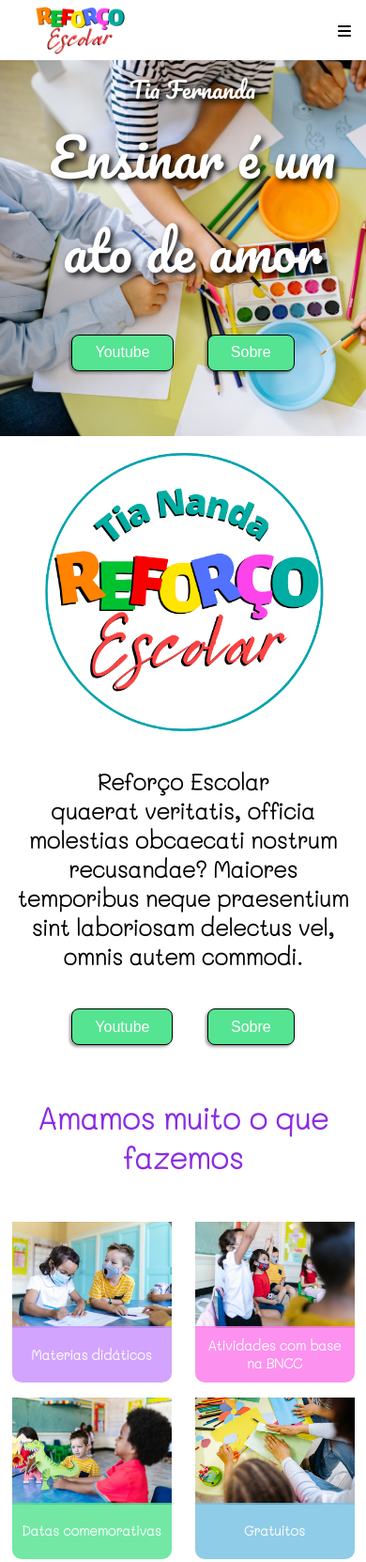
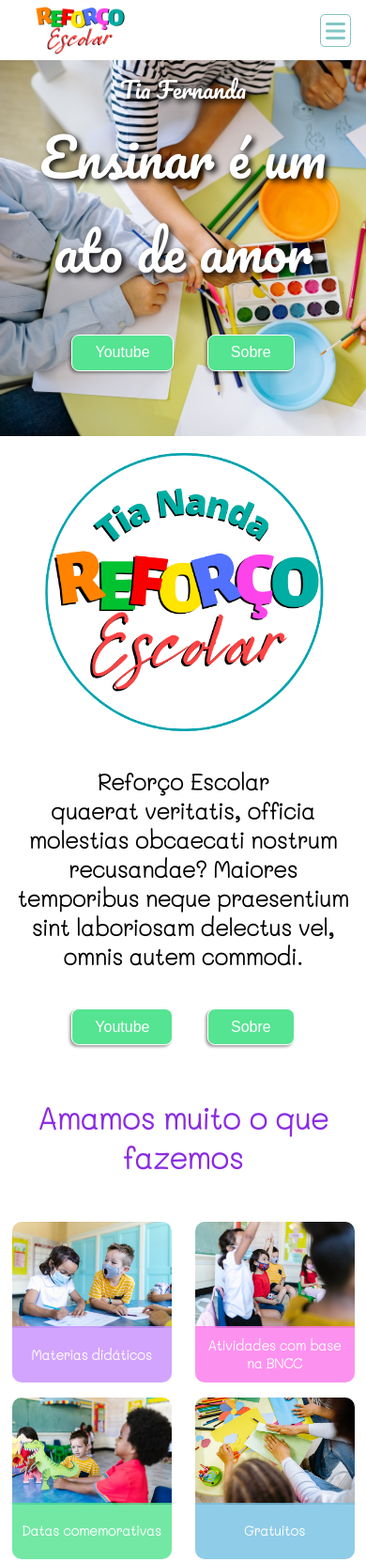
Before and after one commit to humbertomonteiro/tia_nanda, a plain HTML site: page index.html in a window 390 px wide. Shown: the top 1662 px of the page at 94% size. Drawn offline with Linux system fonts and the light colour scheme.

Commit message:
algumas mudanças

```diff
--- a/css/estilo.css
+++ b/css/estilo.css
@@ -34,7 +34,7 @@ a {
 .nav-item {
     list-style: none;
     padding: 5px;
-    border-radius: 20px;
+    border-radius: 10px;
     font-weight: bolder;
     transition: .5s;
 }
@@ -46,6 +46,15 @@ a {
 .nav-link {
     font-weight: bolder;
     padding: 0.5em;
+    color: black;
+}
+
+.nav-toggle {
+    font-size: 1.5em;
+    color: #018b857e;
+    padding: 1px 5px;
+    border: 1px solid #018b857e;
+    border-radius: 5px;
 }
 
 .principal {
@@ -80,8 +89,8 @@ a {
 
 .btn {
     background-color: rgb(85, 228, 145);
-    border: .5px solid black;
     color: white;
+    border: .5px solid white;
     border-radius: 8px;
     padding:  0.6em 1.5em;
     margin: 2.5em 1em;
@@ -91,7 +100,8 @@ a {
 }
 
 .btn:hover {
-    background-color: rgb(44, 221, 118);
+    background-color: rgb(78, 219, 137);
+    color: black;
 }
 
 .container {
@@ -146,11 +156,13 @@ a {
 
 .card {
     text-align: center;
+    margin-top: .5em;
     padding-top: .5em;
 }
 
 .card img {
     width: 230px;
+    border-radius: 10px 10px 0 0;
 }
 
 .sobrepor {
@@ -258,6 +270,9 @@ a {
 
 @media(max-width: 768px) {
 
+    .principal h1, h2 {
+        margin-left: 0;
+    }
     .principal {
         text-align: center;
         height: 400px;
--- a/index.html
+++ b/index.html
@@ -14,11 +14,22 @@
                 <img class="logo" src="img/logo.png" alt="">
             </a>
 
-            <!-- adicionado com js -->
             <ul id="nav" class="nav">
+                <li class="nav-item">
+                    <a class="nav-link" href="">Máteriais</a>
+                </li>
+                <li class="nav-item">
+                    <a class="nav-link" href="">Contatos</a>
+                </li>
+                <li class="nav-item">
+                    <a class="nav-link" href="">Sobre</a>
+                </li>
+                <li class="nav-item">
+                    <a class="nav-link" href="">Professora</a>
+                </li>
             </ul>
 
-            <div id="toggle"  class="none">
+            <div id="toggle"  class="nav-toggle none">
                 <i class="fa-solid fa-bars"></i>
             </div>
 
@@ -34,8 +45,18 @@
                 <h2>Tia Fernanda</h2>
                 <h1>Ensinar é um ato de amor</h1>
                 <div>
-                    <button class="btn">Youtube</button>
-                    <button class="btn">Sobre</button>
+                    <a href="https://www.youtube.com/channel/UCzmtMpC5DKhyUX4uJeI9iPw"
+                    target="_blank">
+                        <button class="btn">
+                            Youtube
+                        </button>
+                    </a>
+
+                    <a href="">
+                        <button class="btn">
+                            Sobre
+                        </button>
+                    </a>
                 </div>
             </div>
             <div>
@@ -67,7 +88,7 @@
 
             <div class="cards">
 
-                <a class="card" href="">
+                <a class="" href="">
                     <div class="card">
                         <img src="img/card1.jpg" alt="">
                         <div class="cor1 sobrepor">
@@ -77,7 +98,7 @@
                     </div>
                 </a>
 
-                <a class="card" href="">
+                <a class="" href="">
                     <div class="card">
                         <img src="img/card2.jpg" alt="">
                         <div class="cor2 sobrepor">
@@ -87,7 +108,7 @@
                     </div>
                 </a>
 
-                <a class="card" href="">
+                <a class="" href="">
                     <div class="card">
                         <img src="img/card3.jpg" alt="">
                         <div class="cor3 sobrepor">
@@ -97,7 +118,7 @@
                     </div>
                 </a>
 
-                <a class="card" href="">
+                <a class="" href="">
                     <div class="card">
                         <img src="img/card4.jpg" alt="">
                         <div class="cor4 sobrepor">
@@ -125,7 +146,7 @@
         <div class="redes">
             <h3>Redes sociais</h3>
             <div class="redes-sociais">
-                <i class="fa-brands fa-instagram"></i>
+                <a href="https://www.instagram.com/tianandareforco/" target="_blank"><i class="fa-brands fa-instagram"></i></a>
                 <i class="fa-brands fa-tiktok"></i>
                 <i class="fa-brands fa-facebook"></i>
             </div>
--- a/js/script.js
+++ b/js/script.js
@@ -1,6 +1,7 @@
 const toggleIcon = document.querySelector('#toggle')
 const nav = document.querySelector('#nav')
 const navToggle = document.querySelector('#nav-toggle')
+
 
 const tamanhoTela = () => {
     const tela = innerWidth
@@ -12,20 +13,6 @@ const tamanhoTela = () => {
         nav.classList.remove('none')
         toggleIcon.classList.add('none')
         navToggle.classList.add('none')
-        nav.innerHTML = `
-        <li class="nav-item">
-            <a class="nav-link" href="">Máteriais</a>
-        </li>
-        <li class="nav-item">
-            <a class="nav-link" href="">Contatos</a>
-        </li>
-        <li class="nav-item">
-            <a class="nav-link" href="">Sobre</a>
-        </li>
-        <li class="nav-item">
-            <a class="nav-link" href="">Professora</a>
-        </li>
-        `
     }
 }
 
@@ -36,19 +23,6 @@ addEventListener('resize', () => {
 tamanhoTela()
 
 toggleIcon.onclick = () => {
-    navToggle.innerHTML = `
-        <li class="nav-item">
-            <a class="nav-link" href="">Máteriais</a>
-        </li>
-        <li class="nav-item">
-            <a class="nav-link" href="">Contatos</a>
-        </li>
-        <li class="nav-item">
-            <a class="nav-link" href="">Sobre</a>
-        </li>
-        <li class="nav-item">
-            <a class="nav-link" href="">Professora</a>
-        </li>
-        `
+    navToggle.innerHTML = nav.innerHTML
     navToggle.classList.toggle('none')
 }
```
